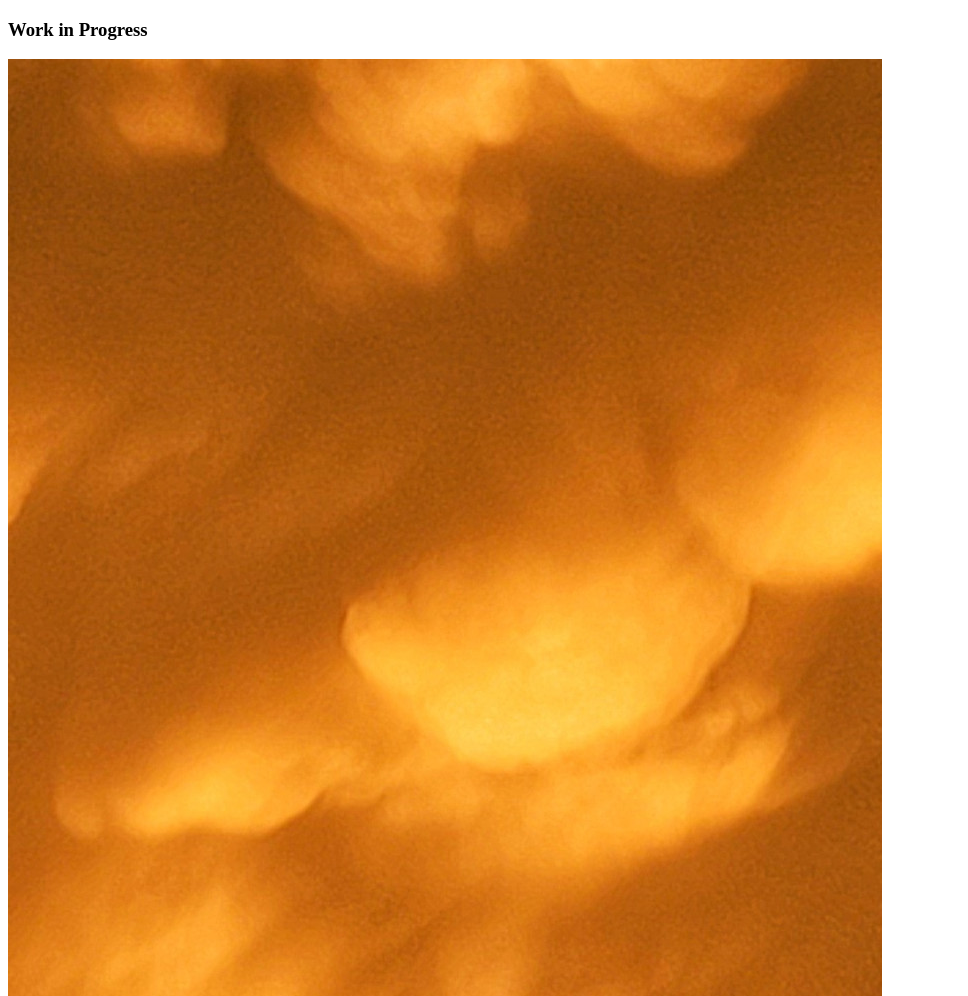
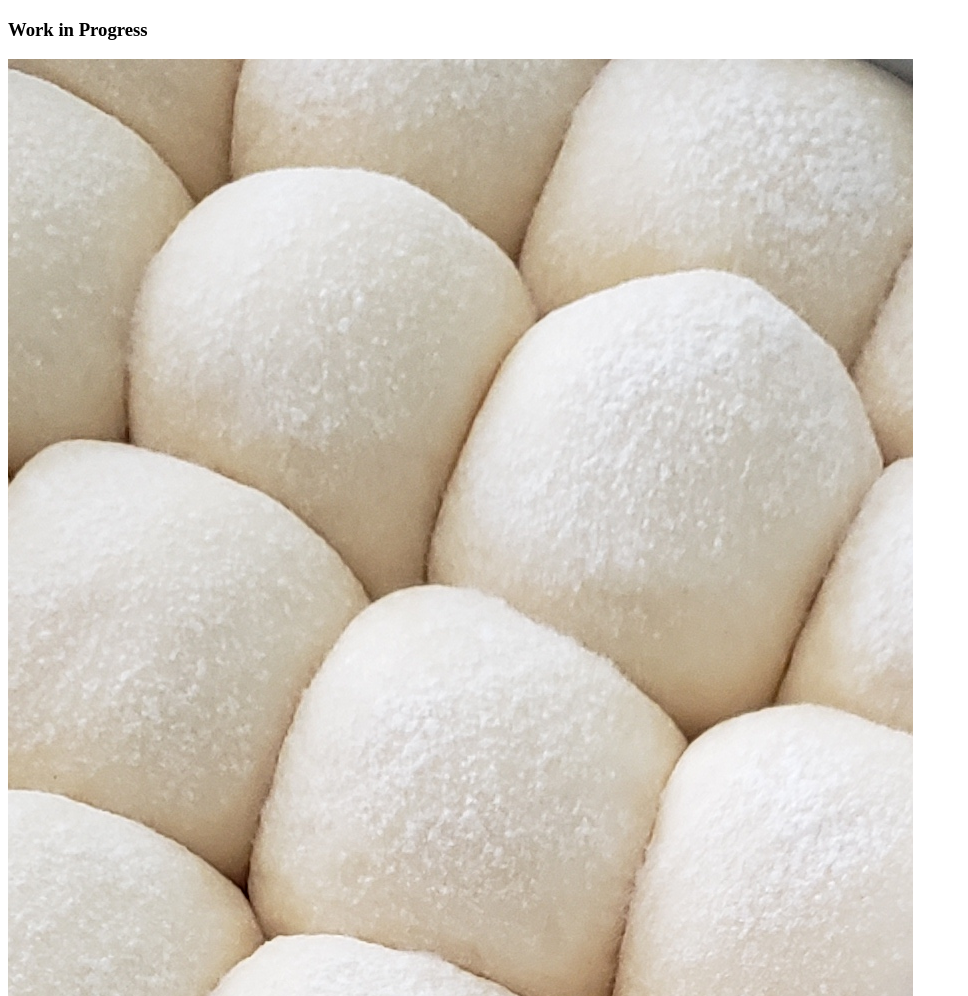
Before and after one commit to doughmoon/mainsite, a plain HTML site: page index.html in a window 1280 px wide. Shown: the top 996 px of the page, without its empty margins (0-968 px from the left). Drawn offline with Linux system fonts and the light colour scheme.

Commit message:
Image update

```diff
--- a/index.html
+++ b/index.html
@@ -5,7 +5,7 @@
 </head>
 <body>
 <h3>Work in Progress</h3>
-<img src="imgs/primary.jpeg" alt="Demo Site">
+<img src="imgs/demo.png" alt="Demo Site">
 
 </body>
 </html>
```
Also changed, not shown: imgs/demo.png (added), imgs/primary.jpeg (deleted), 1 other file.
